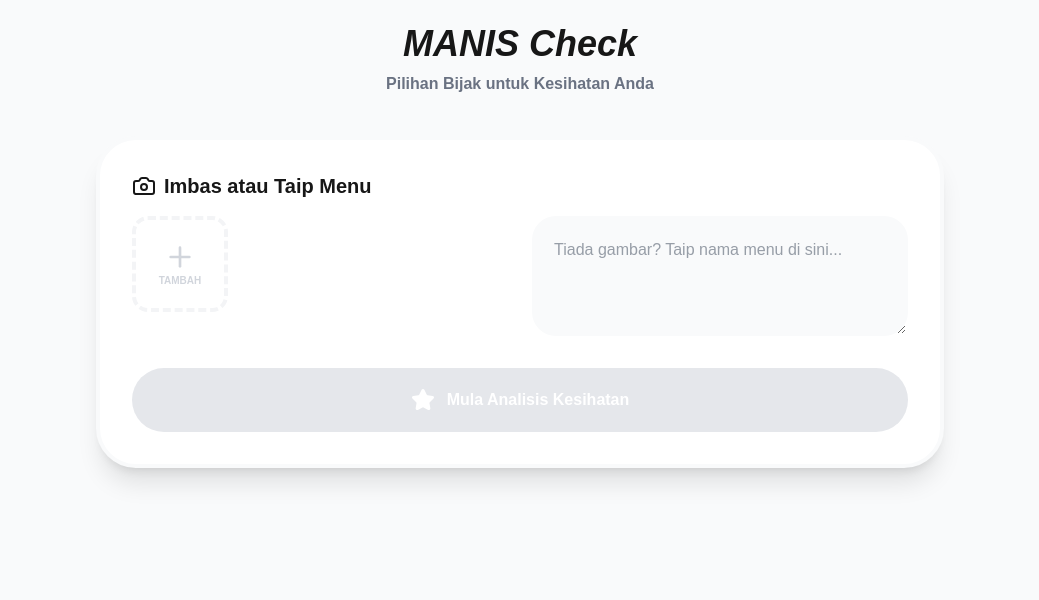
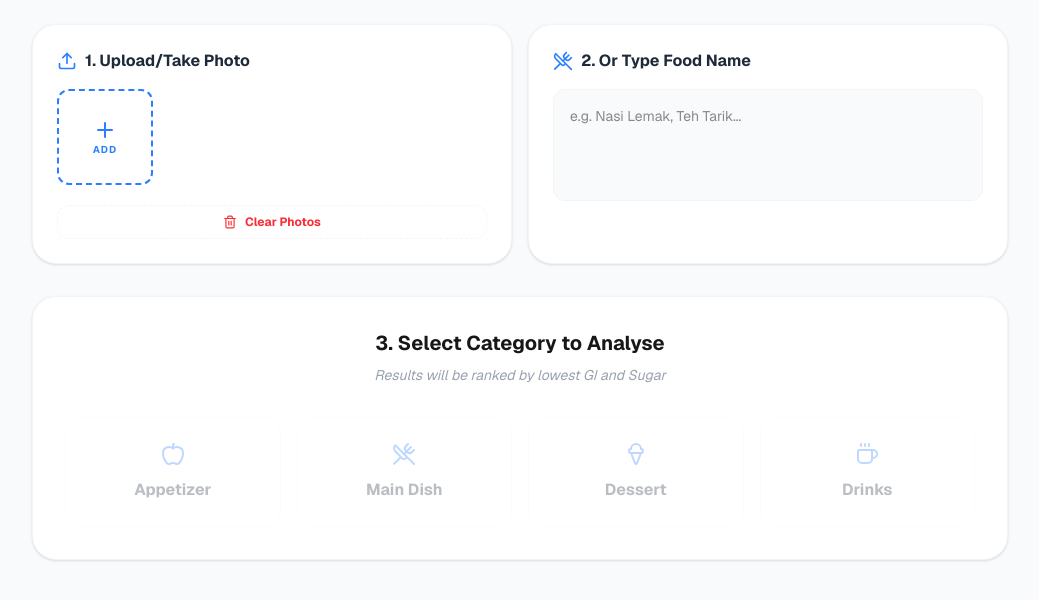
Before and after one commit to Alvancho88/Test_Next_JS, a Next.js app: page / in a window 1280 px wide. Shown: the top 600 px of the page, without its empty margins (120-1159 px from the left). Built offline with nearby package versions, Linux system fonts and the light colour scheme.

Commit message:
v2_mirror_modification_food_category

```diff
--- a/app/page.tsx
+++ b/app/page.tsx
@@ -5,20 +5,22 @@ import { useState, ChangeEvent } from "react"
 import Image from "next/image"
 import axios from 'axios'
 import {
-  Camera, Upload, X, Star, CheckCircle, Info, Loader2, Plus, Trash2, ArrowRight
+  Camera, Upload, X, Star, CheckCircle, Info, Loader2, Plus,
+  Trash2, ArrowRight, UtensilsCrossed, Coffee, IceCream, Apple
 } from "lucide-react"
 
 interface NutritionItem {
   f: string;
+  sugar: number;
   c: number;
-  ft: number;
   gi: string;
+  tip: string;
 }
 
 interface AnalysisResults {
-  best: NutritionItem | null;
-  next_three: NutritionItem[];
-  all: NutritionItem[];
+  recommended: NutritionItem | null;
+  ranking: NutritionItem[];
+  category: string;
 }
 
 export default function RecommendationPage() {
@@ -27,6 +29,14 @@ export default function RecommendationPage() {
   const [manualText, setManualText] = useState("");
   const [loading, setLoading] = useState(false);
   const [results, setResults] = useState<AnalysisResults | null>(null);
+  const [selectedCategory, setSelectedCategory] = useState<string | null>(null);
+
+  const categories = [
+    { id: 'Appetizer', label: 'Appetizer', icon: <Apple size={24} /> },
+    { id: 'Main Dish', label: 'Main Dish', icon: <UtensilsCrossed size={24} /> },
+    { id: 'Dessert', label: 'Dessert', icon: <IceCream size={24} /> },
+    { id: 'Drinks', label: 'Drinks', icon: <Coffee size={24} /> },
+  ];
 
   const handleFileChange = (e: ChangeEvent<HTMLInputElement>) => {
     if (e.target.files) {
@@ -45,135 +55,160 @@ export default function RecommendationPage() {
     setPreviews(prev => prev.filter((_, i) => i !== index));
   };
 
-  const handleAnalyze = async () => {
+  const handleAnalyze = async (category: string) => {
     setLoading(true);
-    setResults(null);
+    setSelectedCategory(category);
     try {
       const formData = new FormData();
       files.forEach(f => formData.append('file', f));
       formData.append('userText', manualText);
+      formData.append('category', category);
 
-      const res = await axios.post('/api/predict', formData);
+      // Pointing directly to Flask port to avoid "Socket Hang Up" proxy errors
+      const API_URL = process.env.NODE_ENV === 'development'
+        ? 'http://127.0.0.1:5328/api/predict'
+        : '/api/predict';
+
+      const res = await axios.post(API_URL, formData);
       setResults(res.data);
     } catch (err) {
       console.error(err);
-      alert("Ralat analisis. Sila cuba lagi.");
+      alert("Analysis failed. Make sure your Python backend is running on port 5328.");
     } finally {
       setLoading(false);
     }
   };
 
+  const getRiskColor = (gi: string) => {
+    if (gi === "Low") return "text-cyan-500 bg-cyan-50 border-cyan-100";
+    if (gi === "Med") return "text-yellow-600 bg-yellow-50 border-yellow-100";
+    return "text-pink-500 bg-pink-50 border-pink-100";
+  };
+
   return (
     <PageLayout>
-      <div className="max-w-4xl mx-auto p-6 pb-24">
-        <header className="mb-10 text-center">
-          <h1 className="text-4xl font-black text-primary mb-2 italic">MANIS Check</h1>
-          <p className="text-gray-500 font-bold">Pilihan Bijak untuk Kesihatan Anda</p>
-        </header>
-
-        {/* Input Section */}
-        <div className="bg-white rounded-[2.5rem] p-8 shadow-xl border-4 border-gray-50 mb-10">
-          <h2 className="text-xl font-black mb-4 flex items-center gap-2">
-            <Camera className="text-primary" /> Imbas atau Taip Menu
-          </h2>
-
-          <div className="grid grid-cols-1 md:grid-cols-2 gap-6">
-            {/* Multi-Image Display */}
-            <div className="flex flex-wrap gap-3">
+      <div className="max-w-5xl mx-auto p-6 pb-24 font-sans">
+        {!results ? (
+          <>
+            <div className="grid grid-cols-1 md:grid-cols-2 gap-4 mb-8">
+              {/* Photo Input Area */}
+              <div className="bg-white rounded-3xl p-6 border border-gray-100 shadow-sm">
+                <div className="flex items-center gap-2 mb-4 font-bold text-gray-800">
+                  <Upload size={20} className="text-blue-500" /> 1. Upload/Take Photo
+                </div>
+                <div className="flex flex-wrap gap-3 mb-4 min-h-[100px]">
                   {previews.map((src, i) => (
-                <div key={i} className="relative w-24 h-24 rounded-2xl overflow-hidden border-2 border-primary/20 shadow-md">
+                    <div key={i} className="relative w-24 h-24 rounded-xl overflow-hidden border">
                       <Image src={src} alt="preview" fill className="object-cover" />
-                  <button
-                    onClick={() => removeImage(i)}
-                    className="absolute top-1 right-1 bg-red-500 text-white p-1 rounded-full hover:scale-110 transition-transform"
-                  >
-                    <X size={14} strokeWidth={3}/>
+                      <button onClick={() => removeImage(i)} className="absolute top-1 right-1 bg-black/50 text-white rounded-full p-0.5">
+                        <X size={12} />
                       </button>
                     </div>
                   ))}
                   {files.length < 5 && (
-                <label className="w-24 h-24 border-4 border-dashed border-gray-100 rounded-2xl flex flex-col items-center justify-center cursor-pointer hover:border-primary/50 hover:bg-primary/5 transition-all group">
-                  <Plus className="text-gray-300 group-hover:text-primary transition-colors" size={32} />
-                  <span className="text-[10px] font-black text-gray-300 group-hover:text-primary">TAMBAH</span>
+                    <label className="w-24 h-24 border-2 border-dashed rounded-xl flex flex-col items-center justify-center cursor-pointer hover:bg-gray-50 text-blue-500">
+                      <Plus size={24} />
+                      <span className="text-[10px] font-bold uppercase tracking-widest">Add</span>
                       <input type="file" multiple hidden onChange={handleFileChange} accept="image/*" />
                     </label>
                   )}
                 </div>
+                <button onClick={() => {setFiles([]); setPreviews([]);}} className="w-full py-2 text-red-500 text-xs font-bold flex items-center justify-center gap-2 border border-red-50 border-dashed rounded-xl">
+                  <Trash2 size={14} /> Clear Photos
+                </button>
+              </div>
 
-            {/* Manual Input */}
+              {/* Text Input Area */}
+              <div className="bg-white rounded-3xl p-6 border border-gray-100 shadow-sm">
+                <div className="flex items-center gap-2 mb-4 font-bold text-gray-800">
+                  <UtensilsCrossed size={20} className="text-blue-500" /> 2. Or Type Food Name
+                </div>
                 <textarea
-              className="w-full p-5 rounded-3xl bg-gray-50 border-2 border-transparent focus:border-primary/20 focus:bg-white outline-none transition-all font-medium text-gray-700 min-h-[120px]"
-              placeholder="Tiada gambar? Taip nama menu di sini..."
+                  className="w-full p-4 rounded-xl bg-gray-50 border border-gray-100 h-28 outline-none focus:border-blue-200 resize-none text-sm"
+                  placeholder="e.g. Nasi Lemak, Teh Tarik..."
                   value={manualText}
                   onChange={(e) => setManualText(e.target.value)}
                 />
               </div>
-
-          <button
-            onClick={handleAnalyze}
-            disabled={loading || (files.length === 0 && !manualText)}
-            className="w-full mt-8 py-5 bg-primary text-white font-black rounded-[2rem] shadow-lg shadow-primary/30 hover:shadow-primary/50 hover:-translate-y-1 active:translate-y-0 transition-all flex items-center justify-center gap-3 disabled:bg-gray-200 disabled:shadow-none"
-          >
-            {loading ? <Loader2 className="animate-spin" /> : <Star fill="currentColor" />}
-            {loading ? "Sila Tunggu..." : "Mula Analisis Kesihatan"}
-          </button>
             </div>
 
-        {/* Results Section */}
-        {results && (
-          <div className="space-y-12 animate-in fade-in slide-in-from-bottom-5 duration-700">
-            {/* HIGHLIGHT: BEST CHOICE */}
-            {results.best && (
-              <div className="relative group">
-                <div className="absolute -inset-1 bg-gradient-to-r from-green-400 to-emerald-500 rounded-[3rem] blur opacity-25 group-hover:opacity-40 transition duration-1000"></div>
-                <div className="relative p-10 bg-white border-4 border-green-100 rounded-[3rem] shadow-2xl">
-                  <div className="absolute top-6 right-8 bg-green-500 text-white px-6 py-2 rounded-full font-black text-xs tracking-widest shadow-lg">
-                    REKOMENDASI TERBAIK
+            {/* Step 3: Category Trigger Buttons */}
+            <div className="bg-white rounded-3xl p-8 border border-gray-100 shadow-sm text-center">
+              <h3 className="text-xl font-bold mb-2">3. Select Category to Analyse</h3>
+              <p className="text-gray-400 text-sm mb-8 italic">Results will be ranked by lowest GI and Sugar</p>
+              <div className="grid grid-cols-2 md:grid-cols-4 gap-4">
+                {categories.map((cat) => (
+                  <button
+                    key={cat.id}
+                    onClick={() => handleAnalyze(cat.id)}
+                    disabled={loading || (files.length === 0 && !manualText)}
+                    className="flex flex-col items-center justify-center p-6 rounded-2xl border border-gray-100 hover:border-blue-300 hover:bg-blue-50 transition-all group disabled:opacity-30"
+                  >
+                    <div className="text-blue-500 mb-3 group-hover:scale-110 transition-transform">
+                      {loading && selectedCategory === cat.id ? <Loader2 className="animate-spin" /> : cat.icon}
                     </div>
-                  <h3 className="text-xs font-black text-green-500 uppercase tracking-widest mb-2">MENU PALING SELAMAT</h3>
-                  <h2 className="text-5xl font-black text-gray-900 leading-tight mb-6">{results.best.f}</h2>
-
-                  <div className="flex flex-wrap gap-8">
-                    <div className="flex items-center gap-4">
-                      <div className="w-14 h-14 bg-green-100 rounded-2xl flex items-center justify-center text-green-600">
-                        <Star fill="currentColor" size={28} />
-                      </div>
-                      <div>
-                        <p className="text-[10px] font-black text-gray-400 uppercase tracking-tighter">Indeks GI</p>
-                        <p className="text-2xl font-black text-green-600">{results.best.gi}</p>
+                    <span className="font-bold text-gray-800">{cat.label}</span>
+                  </button>
+                ))}
               </div>
             </div>
-                    <div className="flex items-center gap-4">
-                      <div className="w-14 h-14 bg-orange-100 rounded-2xl flex items-center justify-center text-orange-600">
-                        <CheckCircle size={28} />
+          </>
+        ) : (
+          <div className="animate-in fade-in duration-500">
+             {/* Result Header & Ranking Items (Same as previous step) */}
+             <header className="flex items-center justify-between mb-6">
+              <h2 className="text-2xl font-bold text-gray-900">Analysis Result: {results.category}</h2>
+              <button onClick={() => setResults(null)} className="text-blue-500 font-bold text-sm underline">Change Category</button>
+            </header>
+
+            {/* BEST CHOICE DISPLAY */}
+            {results.recommended && (
+              <div className="mb-6">
+                <div className="bg-[#0f4c6a] text-white px-4 py-2 rounded-t-xl text-sm font-bold flex items-center gap-2">
+                  <Star size={16} fill="white" /> Recommended Choice
                 </div>
+                <div className="bg-white border-2 border-gray-100 p-6 rounded-b-xl shadow-sm relative">
+                  <div className={`absolute top-6 right-6 px-3 py-1 rounded-full text-xs font-bold border ${getRiskColor(results.recommended.gi)}`}>
+                    GI: {results.recommended.gi}
+                  </div>
+                  <h3 className="text-xl font-bold mb-4">{results.recommended.f}</h3>
+                  <div className="flex gap-3 mb-6">
+                    <span className="bg-gray-100 px-4 py-1.5 rounded-full text-sm font-medium">Sugar: {results.recommended.sugar}g</span>
+                    <span className="bg-gray-100 px-4 py-1.5 rounded-full text-sm font-medium">Calories: {results.recommended.c} kcal</span>
+                  </div>
+                  <div className="bg-blue-50/50 p-4 rounded-xl flex items-center gap-3 border border-blue-100 text-sm">
+                    <Info size={18} className="text-blue-500 flex-shrink-0" />
                     <div>
-                        <p className="text-[10px] font-black text-gray-400 uppercase tracking-tighter">Kalori Anggaran</p>
-                        <p className="text-2xl font-black text-orange-600">{results.best.c} kcal</p>
-                      </div>
+                      <span className="font-bold">Encouragement:</span> {results.recommended.tip}
                     </div>
                   </div>
                 </div>
               </div>
             )}
 
-            {/* SECONDARY CHOICES */}
-            {results.next_three.length > 0 && (
-              <div>
-                <h3 className="text-2xl font-black text-gray-800 mb-6 px-4">Alternatif Lain</h3>
-                <div className="grid grid-cols-1 md:grid-cols-3 gap-6">
-                  {results.next_three.map((item, i) => (
-                    <div key={i} className="p-6 bg-white border-2 border-gray-50 rounded-[2rem] hover:border-primary/20 transition-all shadow-sm">
-                      <h4 className="font-black text-gray-800 text-lg mb-3">{item.f}</h4>
-                      <div className="flex justify-between items-center">
-                        <span className="text-sm font-bold text-gray-400">{item.c} kcal</span>
-                        <span className="px-3 py-1 bg-blue-50 text-blue-600 text-[10px] font-black rounded-lg">GI: {item.gi}</span>
+            {/* OTHER RANKED ITEMS */}
+            <div className="space-y-4">
+              {results.ranking.slice(1).map((item, i) => (
+                <div key={i} className="bg-white border border-gray-100 p-6 rounded-2xl shadow-sm relative">
+                  <div className={`absolute top-6 right-6 px-3 py-1 rounded-full text-xs font-bold border ${getRiskColor(item.gi)}`}>
+                    GI: {item.gi}
                   </div>
+                  <h3 className="text-lg font-bold mb-2">{item.f}</h3>
+                  <div className="flex gap-3 mb-4">
+                    <span className="text-xs text-gray-500">Sugar: {item.sugar}g</span>
+                    <span className="text-xs text-gray-500">Calories: {item.c} kcal</span>
+                  </div>
+                  <p className="text-xs text-gray-600 bg-gray-50 p-2 rounded-lg italic">Tip: {item.tip}</p>
                 </div>
               ))}
             </div>
-              </div>
-            )}
+
+            <button
+              onClick={() => {setResults(null); setFiles([]); setPreviews([]); setManualText("");}}
+              className="w-full mt-10 py-4 bg-gray-100 text-gray-600 rounded-xl font-bold hover:bg-gray-200 transition-colors"
+            >
+              Start New Analysis
+            </button>
           </div>
         )}
       </div>
```
Also changed, not shown: next.config.ts (+7 -11 lines), 1 other file (tests, documents, lock files or other folders). Lines whose indentation alone changed are shown as unchanged.
